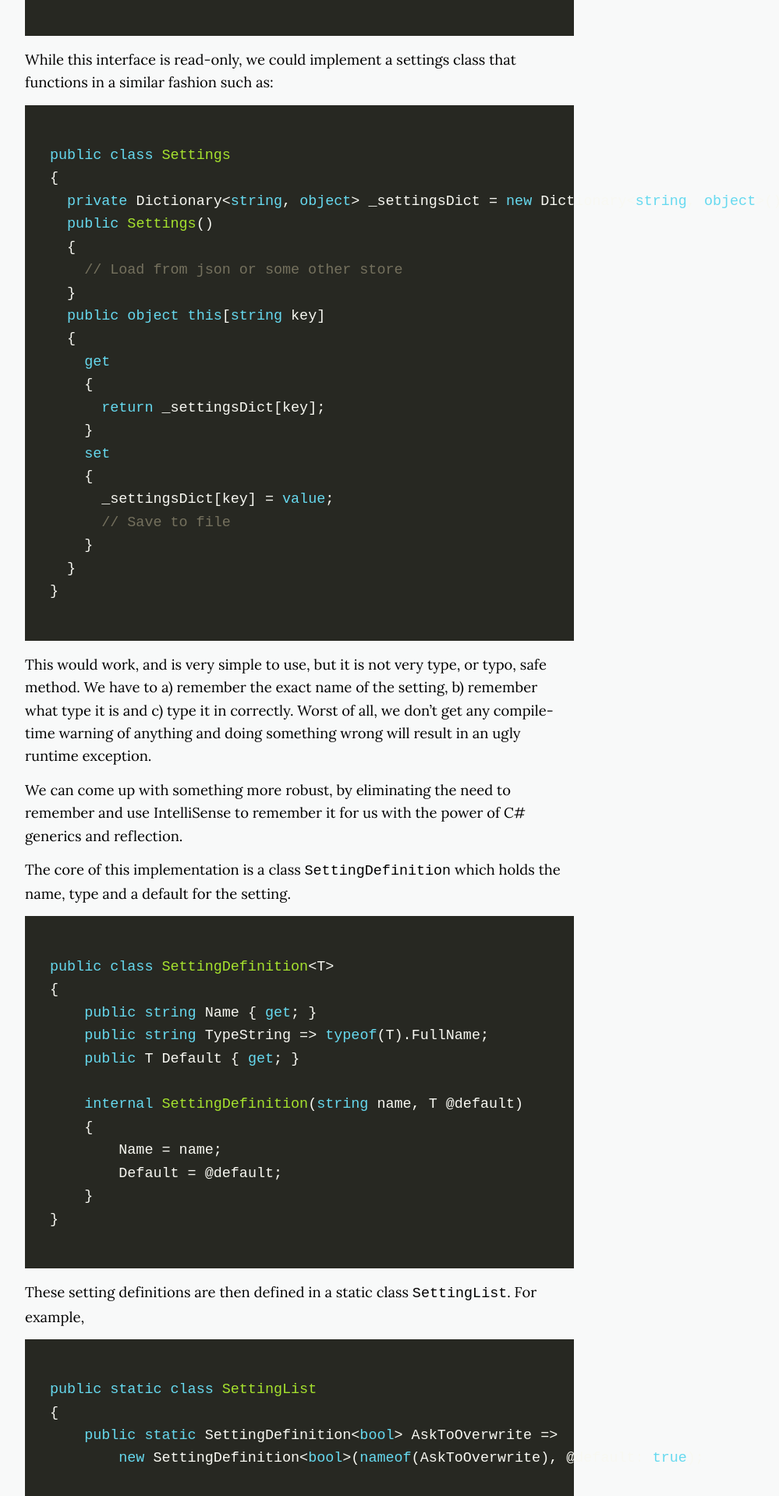
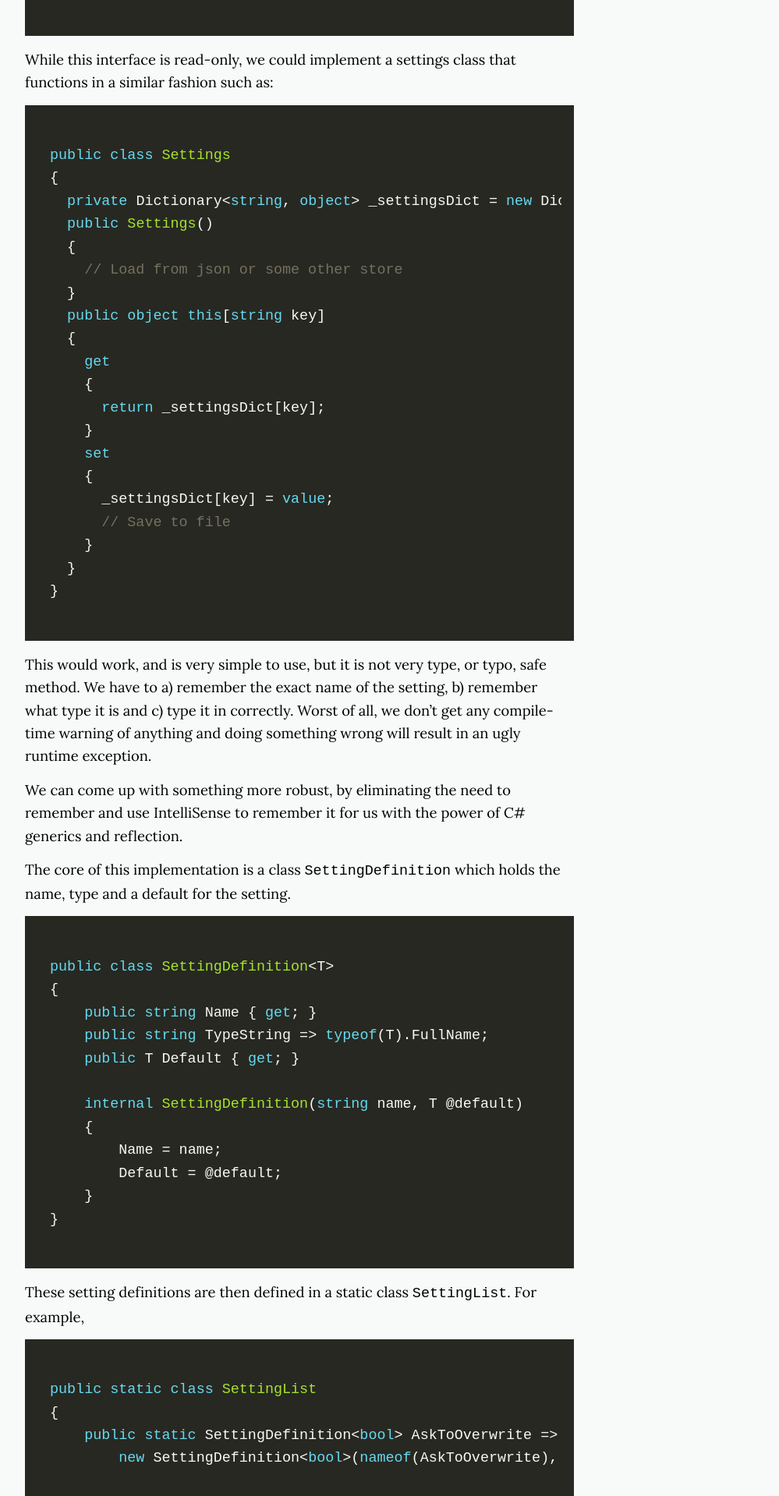
Before and after one commit to dwragge/dwragge.github.io, a Jekyll site: the page built from _posts/2018-03-29-typesafe-settings-in-dotnet-core.markdown, in a window 1280 px wide. Shown: the part 1178-3097 px from the top of the page at 78% size, without its empty margins (256-1255 px from the left). Built offline with Jekyll 4.4.1, drawn with Linux system fonts in a browser that asks for light colours; nearby versions of some CDN libraries.

Commit message:
fix overflowing text and table

```diff
--- a/_sass/_base.scss
+++ b/_sass/_base.scss
@@ -136,13 +136,17 @@ a {
   border-collapse: collapse;
   > table, td, th {
     border: 1px solid black;
-    padding: 1rem;
+    padding: 5px;
+  }
+  >table {
+    width: 100%;
   }
 }
 
 .highlight {
   padding: 1rem;
   margin-bottom: 1rem;
+  overflow-x: scroll;
 }
 
 figure {
```
